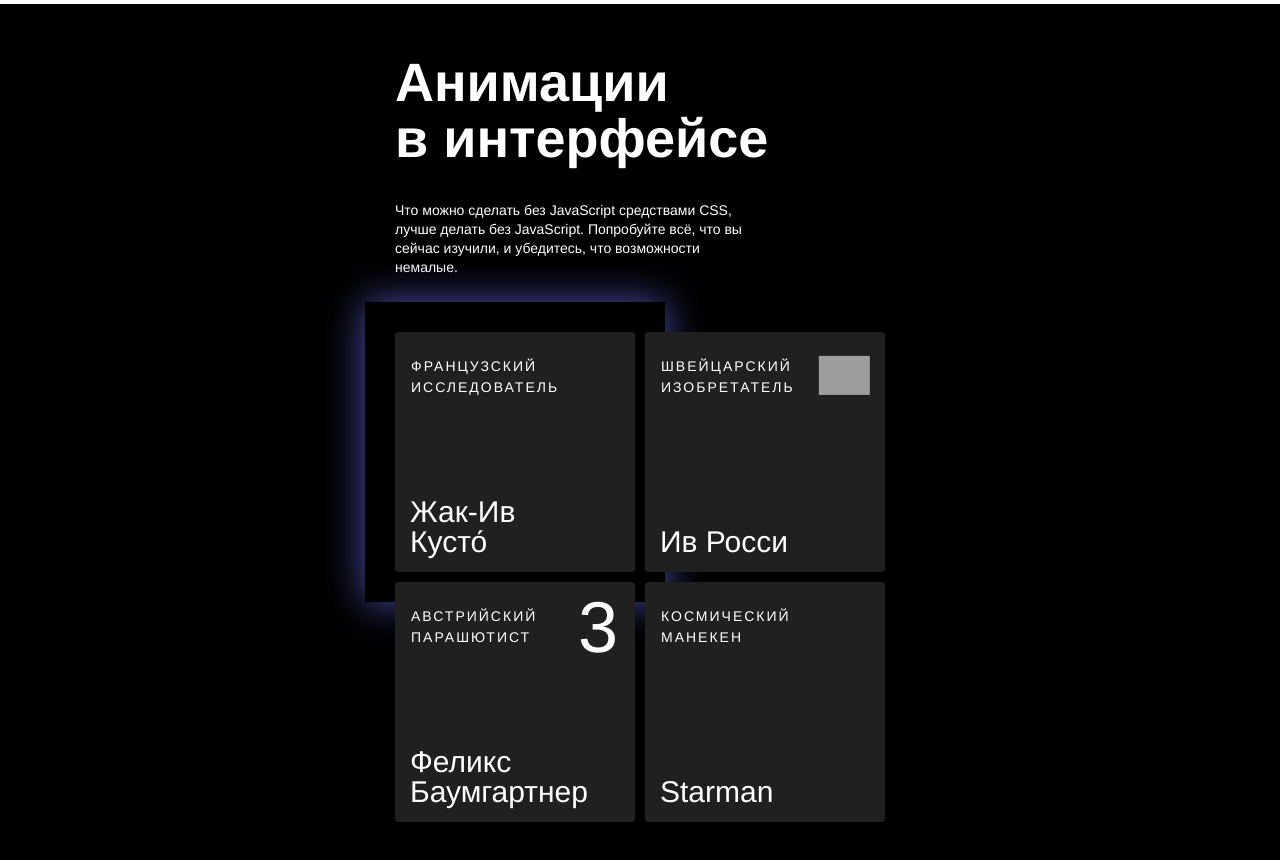
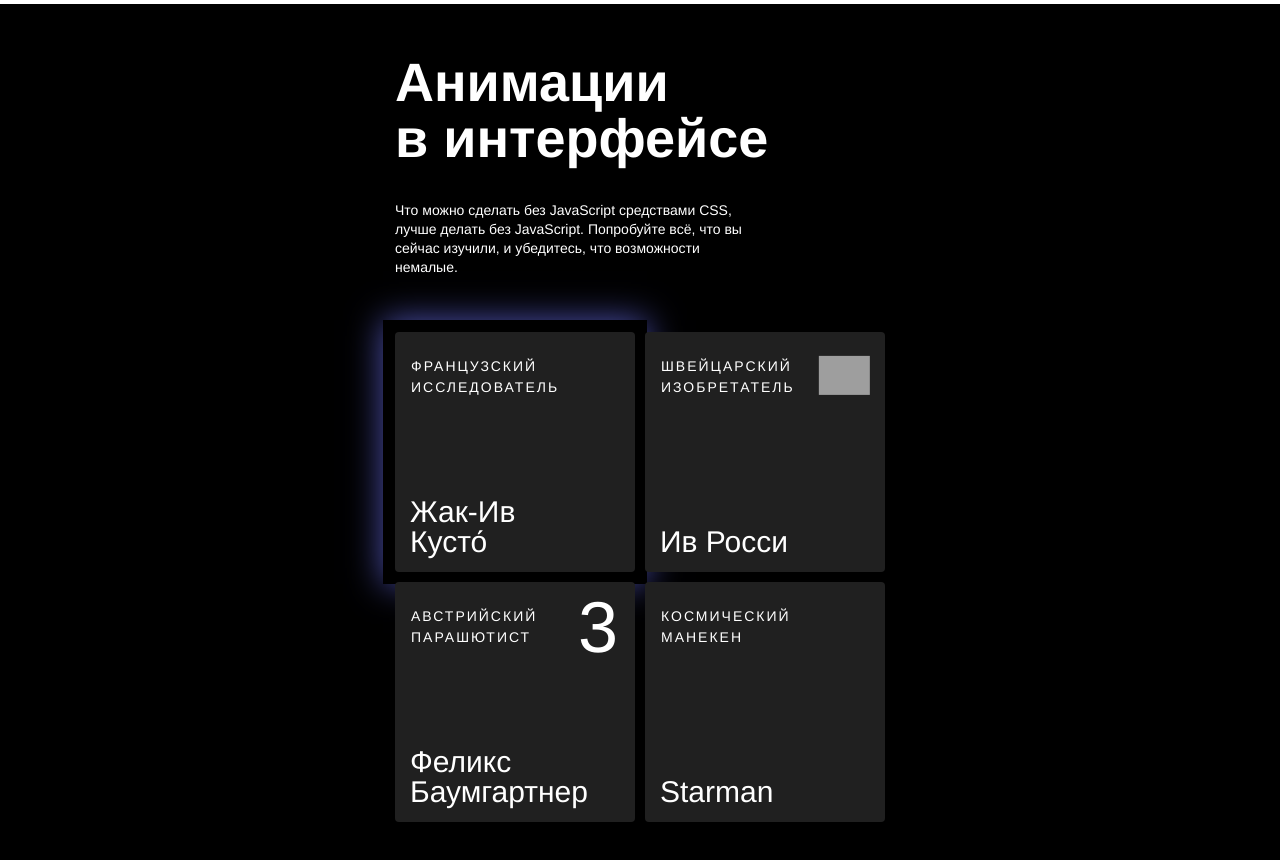
Before and after one commit to AgeevDmitryMinsk/Animations-in-the-interface-using-CSS-without-JS, a plain HTML site: page index.html in a window 1280 px wide. In both pictures the pointer is over the element 515 px from the left and 518 px from the top of the page. Shown: the part 66-926 px from the top of the page. Drawn offline with Linux system fonts and the light colour scheme; grey boxes are pictures that could not be loaded.

Commit message:
ТрансфоТрансформацииÐ : анимаchange transform: scale(1.1);

```diff
--- a/style.css
+++ b/style.css
@@ -154,7 +154,7 @@ html, body {
 [селектор_родительского_элемента]:hover [селектор_дочернего_элемента] {
     /* свойства, которые нужно применить к дочернему элементу при наведении мыши на родителя: */
 .demo__item:hover .demo__wrapper_character_cousteau {
-  transform: scale(1.25);
+  transform: scale(1.1);
 }
 
 
```
